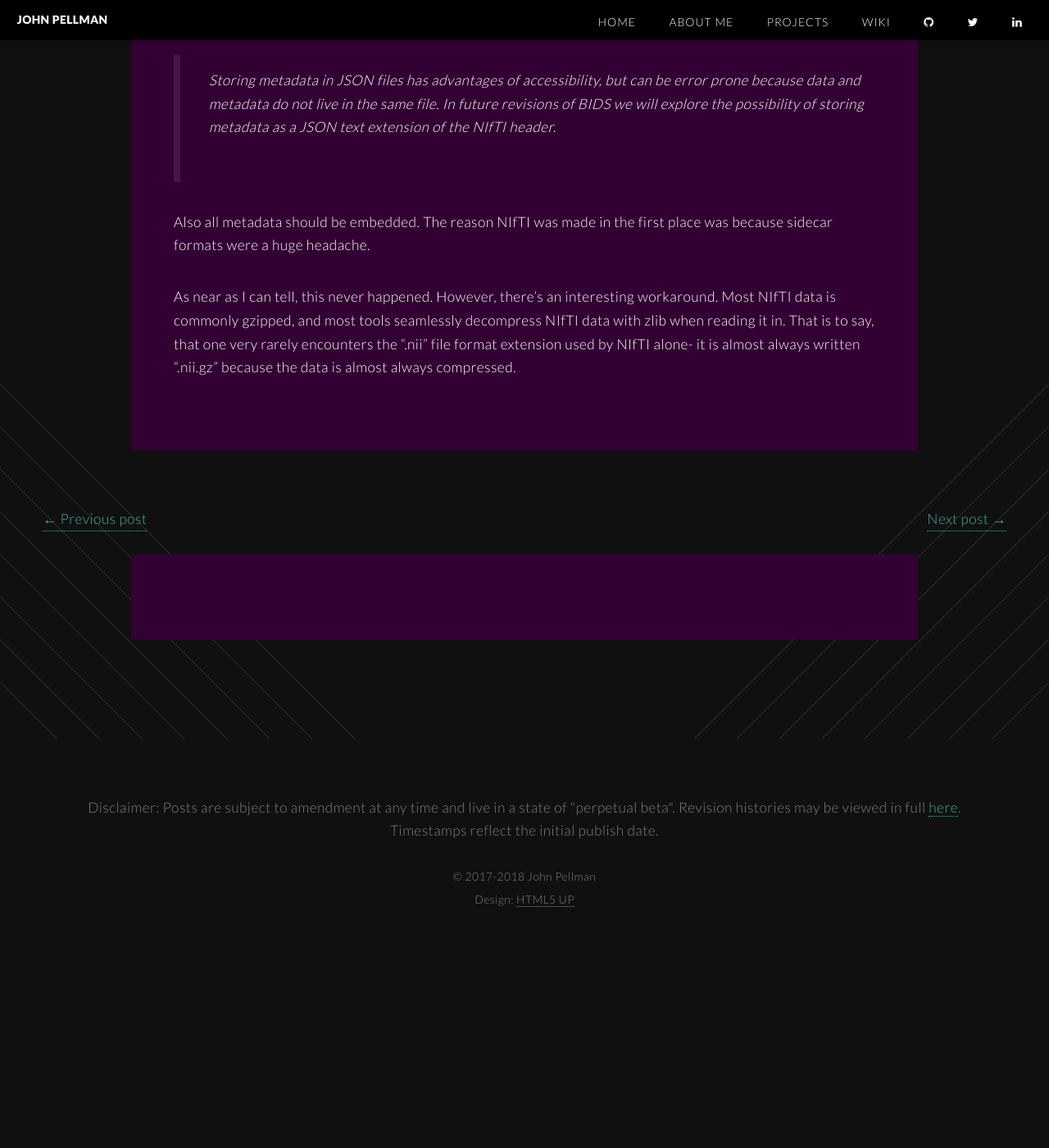
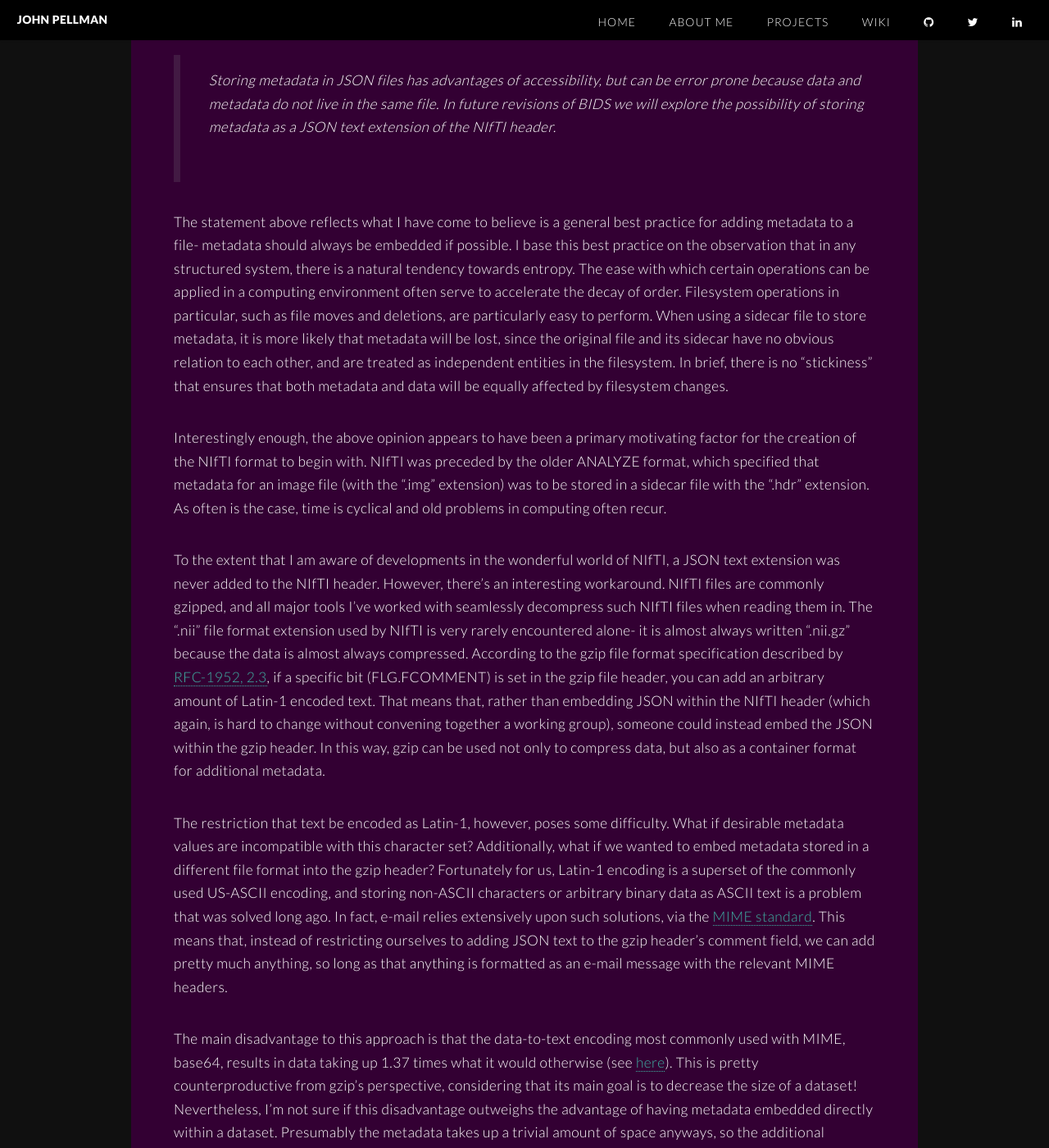
Before and after one commit to jpellman/jpellman.github.io, a Jekyll site: the page built from _posts/2019-09-01-gzip-metadata-container.md, in a window 1280 px wide and 1400 px high, scrolled down 1689 px. Shown: the whole window at 82% size. Built offline with Jekyll 4.4.1, drawn with Linux system fonts in a browser that asks for light colours; comment, search, counter and statistics services are not loaded; before the commit the page ends 2862 px from its top, so only the background shows below that; some of the changed text lies outside the part shown.

Commit message:
Finished draft

```diff
--- a/_posts/2019-09-01-gzip-metadata-container.md
+++ b/_posts/2019-09-01-gzip-metadata-container.md
@@ -6,14 +6,20 @@ comments: true
 permalink: /gzip-metadata.html
 ---
 
-I haven't made a blog post in a while, and since it's a long weekend I figured it might be a good time to express some thoughts I've been having about one particular approach to handling metadata for arbitary file formats.  In the distant past, I was heavily involved in a community that was developing a standard for enriching neuroimaging datasets with metadata.  I'm not going to re-hash all of the advantages that creating such a standard confers upon the neuroscience community, since others have done so extensively elsewhere, but the short of it is that the standard, the Brain Imaging Data Structure (BIDS), has done much to increase both the discoverability and reusability of fMRI/EEG/MEG datasets that otherwise would have remained "hidden" in a proverbial file drawer somewhere.  If you're interested in understanding BIDS more, there is a [paper](https://doi.org/10.1101/034561) that goes into more detail.  For this post, I'm going to focus on one particular technical choice that was made about how metadata fields are encoded in BIDS.
+It's been a while since I last posted, but I've been itching to commit to words a few thoughts I've been kicking around regarding one particular approach to handling metadata for arbitary file formats.  In the distant past, I was heavily involved in a community that was developing a standard for enriching neuroimaging datasets with metadata.  I'm not going to re-hash all of the advantages that creating such a standard confers upon the neuroscience community, since others have done so extensively elsewhere, but the short of it is that the standard, the Brain Imaging Data Structure (BIDS), has done much to increase both the discoverability and reusability of fMRI/EEG/MEG datasets that otherwise would have remained "hidden" in a proverbial file drawer somewhere.  If you're interested in understanding BIDS more, there is a [paper](https://doi.org/10.1101/034561) that goes into more detail.  For this post, I'm going to focus on one particular technical choice that was made about how metadata fields are encoded in BIDS.
 
-In fMRI data analysis, the two most heavily used formats are NIfTI (described in great detail [here](https://brainder.org/2012/09/23/the-nifti-file-format/) and [here](https://brainder.org/2015/04/03/the-nifti-2-file-format/) and MINC.  In terms of format adoption, the majority of tools available to neuroscientists favor NIfTI support, which led the designers of BIDS to focus on finding ways to inject additional metadata into this format.  The NIfTI file header already contains quite a few fields for neuroscience-specific metadata, but adding additional metadata fields to this header requires that a working group convene, engage in debate, and that some degree of backwards compatibility is maintained so that existing neuroimaging tools don't break.  This change control process, while ensuring technical stability, also makes it difficult for researchers and tool developers to rapidly experiment with additional metadata fields and iterate upon how those fields affect data sharing and reusability.
+In fMRI data analysis, the two most heavily used formats are NIfTI (described in great detail [here](https://brainder.org/2012/09/23/the-nifti-file-format/) and [here](https://brainder.org/2015/04/03/the-nifti-2-file-format/) and MINC.  In terms of format adoption, the majority of tools available to neuroscientists favor NIfTI support, which led the designers of BIDS to focus on finding ways to inject additional metadata into this format.  The NIfTI file header already contains quite a few fields for neuroscience-specific metadata, but adding additional metadata fields to this header requires that a working group convene, engage in debate, and that some degree of backwards compatibility is maintained so that existing neuroimaging tools don't break.  This change control process, while ensuring stability, also makes it difficult for researchers and tool developers to rapidly experiment with additional metadata fields and iterate upon how those fields affect data sharing and reusability.
 
 The BIDS developers wanted to have that ability to enrich NIfTI files with new metadata fields while not breaking existing tools.  The technical solution that the they arrived at was to use a JSON-formatted sidecar file, wherein a file with the same name as a NIfTI file but a different extension would contain various metadata entries as key-value pairs.  Such sidecar files are a fairly common way to enrich rigidly-defined file formats with additional metadata, and are readily seen elsewhere in the wild.  For instance, sidecar files are used by [gmvault](http://gmvault.org/) to store metadata that is feature-specific to Gmail / not part of an official e-mail message format standard and by [Kodi](https://kodi.tv/) to store video metadata (see [here](https://kodi.wiki/view/NFO_files)).  In the case of BIDS, a long-term goal was to engage the  NIfTI working group so that this JSON file could itself be embedded within the NIfTI file header in a future version of the NIfTI format:
 
 > Storing metadata in JSON files has advantages of accessibility, but can be error prone because data and metadata do not live in the same file. In future revisions of BIDS we will explore the possibility of storing metadata as a JSON text extension of the NIfTI header.
 
-Also all metadata should be embedded.  The reason NIfTI was made in the first place was because sidecar formats were a huge headache.
+The statement above reflects what I have come to believe is a general best practice for adding metadata to a file- metadata should always be embedded if possible.  I base this best practice on the observation that in any structured system, there is a natural tendency towards entropy.  The ease with which certain operations can be applied in a computing environment often serve to accelerate the decay of order.  Filesystem operations in particular, such as file moves and deletions, are particularly easy to perform.  When using a sidecar file to store metadata, it is more likely that metadata will be lost, since the original file and its sidecar have no obvious relation to each other, and are treated as independent entities in the filesystem.  In brief, there is no "stickiness" that ensures that both metadata and data will be equally affected by filesystem changes.
 
-As near as I can tell, this never happened.  However, there's an interesting workaround.  Most NIfTI data is commonly gzipped, and most tools seamlessly decompress NIfTI data with zlib when reading it in.  That is to say, that one very rarely encounters the ".nii" file format extension used by NIfTI alone- it is almost always written ".nii.gz" because the data is almost always compressed.
+Interestingly enough, the above opinion appears to have been a primary motivating factor for the creation of the NIfTI format to begin with.  NIfTI was preceded by the older ANALYZE format, which specified that metadata for an image file (with the ".img" extension) was to be stored in a sidecar file with the ".hdr" extension.  As often is the case, time is cyclical and old problems in computing often recur.
+
+To the extent that I am aware of developments in the wonderful world of NIfTI, a JSON text extension was never added to the NIfTI header.  However, there's an interesting workaround.  NIfTI files are commonly gzipped, and all major tools I've worked with seamlessly decompress such NIfTI files when reading them in.  The ".nii" file format extension used by NIfTI is very rarely encountered alone- it is almost always written ".nii.gz" because the data is almost always compressed.  According to the gzip file format specification described by [RFC-1952, 2.3](https://tools.ietf.org/html/rfc1952#section-2.3), if a specific bit (FLG.FCOMMENT) is set in the gzip file header, you can add an arbitrary amount of Latin-1 encoded text.  That means that, rather than embedding JSON within the NIfTI header (which again, is hard to change without convening together a working group), someone could instead embed the JSON within the gzip header.  In this way, gzip can be used not only to compress data, but also as a container format for additional metadata.
+
+The restriction that text be encoded as Latin-1, however, poses some difficulty.  What if desirable metadata values are incompatible with this character set?  Additionally, what if we wanted to embed metadata stored in a different file format into the gzip header?  Fortunately for us, Latin-1 encoding is a superset of the commonly used US-ASCII encoding, and storing non-ASCII characters or arbitrary binary data as ASCII text is a problem that was solved long ago.  In fact, e-mail relies extensively upon such solutions, via the [MIME standard](https://en.wikipedia.org/wiki/MIME).  This means that, instead of restricting ourselves to adding JSON text to the gzip header's comment field, we can add pretty much anything, so long as that anything is formatted as an e-mail message with the relevant MIME headers.
+
+The main disadvantage to this approach is that the data-to-text encoding most commonly used with MIME, base64, results in data taking up 1.37 times what it would otherwise (see [here](https://en.wikipedia.org/wiki/Base64#MIME)).  This is pretty counterproductive from gzip's perspective, considering that its main goal is to decrease the size of a dataset!  Nevertheless, I'm not sure if this disadvantage outweighs the advantage of having metadata embedded directly within a dataset.  Presumably the metadata takes up a trivial amount of space anyways, so the additional overhead doesn't amount to much.
```
